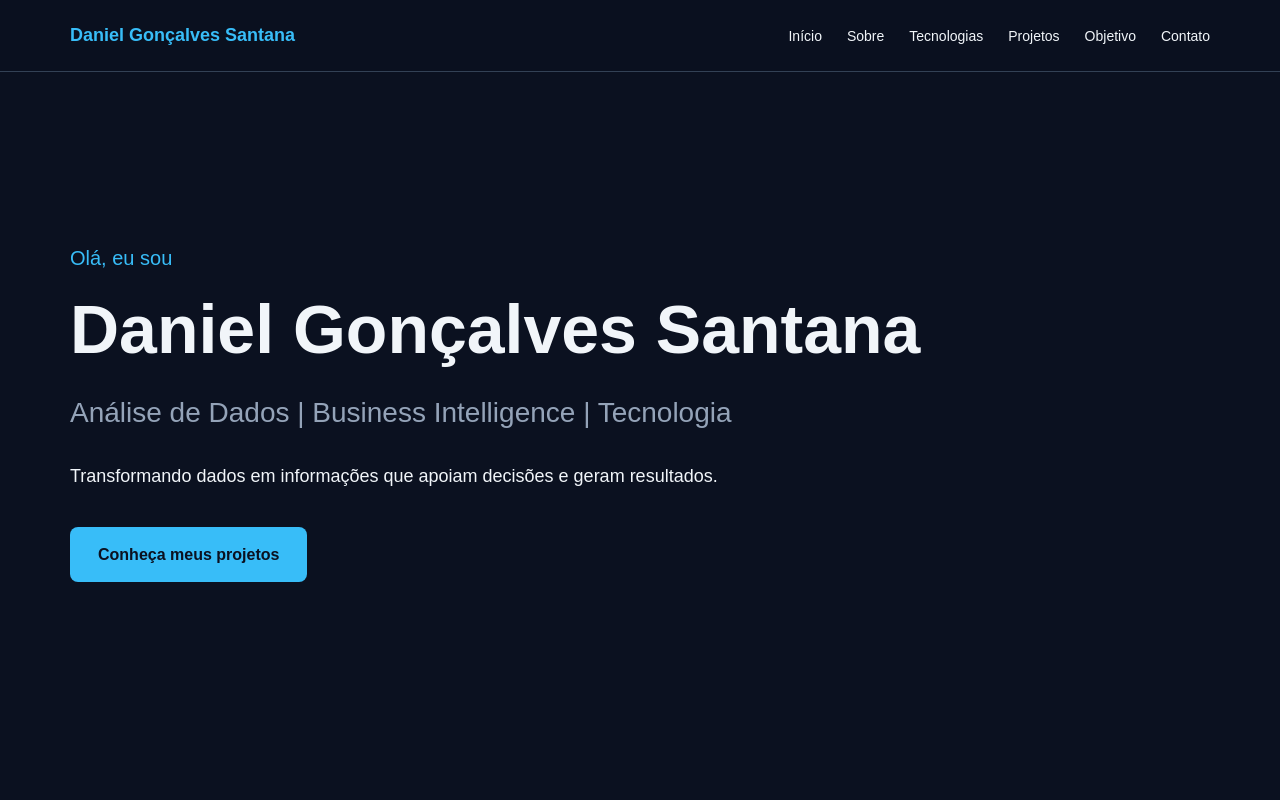
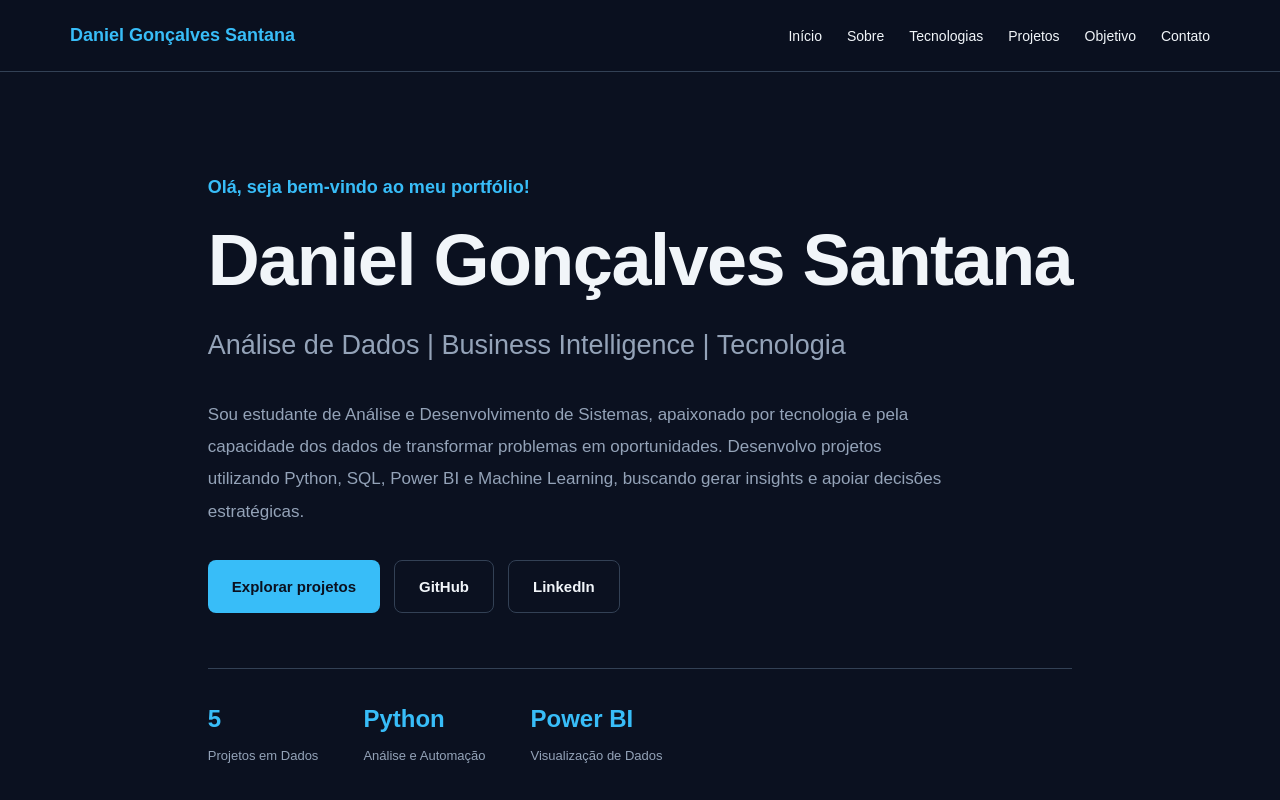
Before and after one commit to DanielDevCC26/DanielDevCC26.github.io, a plain HTML site: page index.html in a window 1280 px wide. Shown: the top 800 px of the page. Drawn offline with Linux system fonts and the light colour scheme.

Commit message:
feat: improve portfolio hero section

```diff
--- a/index.html
+++ b/index.html
@@ -43,20 +43,78 @@
 
     <main>
 
-        <section id="inicio">
-            <p>Olá, eu sou</p>
 
-            <h1>Daniel Gonçalves Santana</h1>
+<section id="inicio" class="hero">
 
-            <h2>Análise de Dados | Business Intelligence | Tecnologia</h2>
+    <div class="hero-conteudo">
 
-            <p>
-                Transformando dados em informações
-                que apoiam decisões e geram resultados.
-            </p>
+        <p class="hero-saudacao">
+            Olá, seja bem-vindo ao meu portfólio!
+        </p>
 
-            <a href="#projetos">Conheça meus projetos</a>
-        </section>
+        <h1>Daniel Gonçalves Santana</h1>
+
+        <h2>
+            Análise de Dados |
+            Business Intelligence |
+            Tecnologia
+        </h2>
+
+        <p class="hero-descricao">
+            Sou estudante de Análise e Desenvolvimento
+            de Sistemas, apaixonado por tecnologia
+            e pela capacidade dos dados de transformar
+            problemas em oportunidades.
+
+            Desenvolvo projetos utilizando Python,
+            SQL, Power BI e Machine Learning,
+            buscando gerar insights e apoiar
+            decisões estratégicas.
+        </p>
+
+        <div class="hero-botoes">
+
+            <a href="#projetos" class="btn-primary">
+                Explorar projetos
+            </a>
+
+            <a href="https://github.com/DanielDevCC26"
+               class="btn-secondary"
+               target="_blank"
+               rel="noopener noreferrer">
+                GitHub
+            </a>
+
+            <a href="https://www.linkedin.com/in/daniel-gon%C3%A7alves-santana-b4ba13368/"
+               class="btn-secondary"
+               target="_blank"
+               rel="noopener noreferrer">
+                LinkedIn
+            </a>
+
+        </div>
+
+        <div class="hero-indicadores">
+            <div>
+                <strong>5</strong>
+                <span>Projetos em Dados</span>
+            </div>
+
+            <div>
+                <strong>Python</strong>
+                <span>Análise e Automação</span>
+            </div>
+
+            <div>
+                <strong>Power BI</strong>
+                <span>Visualização de Dados</span>
+            </div>
+        </div>
+
+    </div>
+
+</section>
+
 
 
 <section id="sobre">
--- a/style.css
+++ b/style.css
@@ -519,3 +519,175 @@ nav a:focus-visible,
         background-color: var(--surface);
     }
 }
+
+
+/* ==================================
+   ETAPA 8 - HERO SECTION
+   ================================== */
+
+#inicio.hero {
+    min-height: 85vh;
+    display: flex;
+    align-items: center;
+    justify-content: flex-start;
+    padding: 100px 0;
+}
+
+.hero-conteudo {
+    max-width: 950px;
+    animation: aparecer 0.8s ease-out both;
+}
+
+#inicio .hero-saudacao {
+    color: var(--primary);
+    font-size: 18px;
+    font-weight: 600;
+    margin-bottom: 18px;
+}
+
+#inicio.hero h1 {
+    font-size: clamp(38px, 6vw, 72px);
+    line-height: 1.12;
+    margin-bottom: 22px;
+    letter-spacing: -1.5px;
+}
+
+#inicio.hero h2 {
+    font-size: clamp(19px, 2.8vw, 27px);
+    color: var(--text-secondary);
+    font-weight: 400;
+    margin-bottom: 30px;
+}
+
+#inicio.hero h2::after {
+    display: none;
+}
+
+#inicio .hero-descricao {
+    max-width: 740px;
+    font-size: 17px;
+    line-height: 1.9;
+    color: var(--text-secondary);
+    margin-bottom: 32px;
+}
+
+/* Botões da apresentação */
+
+.hero-botoes {
+    display: flex;
+    flex-wrap: wrap;
+    gap: 14px;
+    margin-bottom: 55px;
+}
+
+#inicio .hero-botoes a {
+    display: inline-flex;
+    align-items: center;
+    justify-content: center;
+    padding: 13px 24px;
+    border-radius: 8px;
+    font-size: 15px;
+    font-weight: 600;
+    margin: 0;
+    transition:
+        transform 0.3s,
+        background-color 0.3s,
+        border-color 0.3s;
+}
+
+#inicio .hero-botoes a:hover {
+    transform: translateY(-3px);
+}
+
+#inicio .btn-primary {
+    background-color: var(--primary);
+    color: var(--background);
+}
+
+#inicio .btn-secondary {
+    background-color: transparent;
+    color: var(--text);
+    border: 1px solid var(--border);
+}
+
+#inicio .btn-secondary:hover {
+    border-color: var(--primary);
+    background-color: var(--surface);
+}
+
+/* Indicadores */
+
+.hero-indicadores {
+    display: flex;
+    flex-wrap: wrap;
+    gap: 45px;
+    padding-top: 30px;
+    border-top: 1px solid var(--border);
+}
+
+.hero-indicadores div {
+    display: flex;
+    flex-direction: column;
+    gap: 5px;
+}
+
+.hero-indicadores strong {
+    color: var(--primary);
+    font-size: 24px;
+}
+
+.hero-indicadores span {
+    color: var(--text-secondary);
+    font-size: 13px;
+}
+
+/* Animação de entrada */
+
+@keyframes aparecer {
+    from {
+        opacity: 0;
+        transform: translateY(20px);
+    }
+
+    to {
+        opacity: 1;
+        transform: translateY(0);
+    }
+}
+
+/* Responsividade */
+
+@media (max-width: 768px) {
+    #inicio.hero {
+        min-height: auto;
+        padding: 85px 0 65px;
+    }
+
+    #inicio.hero h1 {
+        letter-spacing: -0.5px;
+    }
+
+    .hero-botoes {
+        gap: 12px;
+        margin-bottom: 40px;
+    }
+
+    #inicio .hero-botoes a {
+        padding: 12px 18px;
+        font-size: 14px;
+    }
+
+    .hero-indicadores {
+        gap: 25px;
+    }
+
+    .hero-indicadores strong {
+        font-size: 20px;
+    }
+}
+
+@media (prefers-reduced-motion: reduce) {
+    .hero-conteudo {
+        animation: none;
+    }
+}
```
